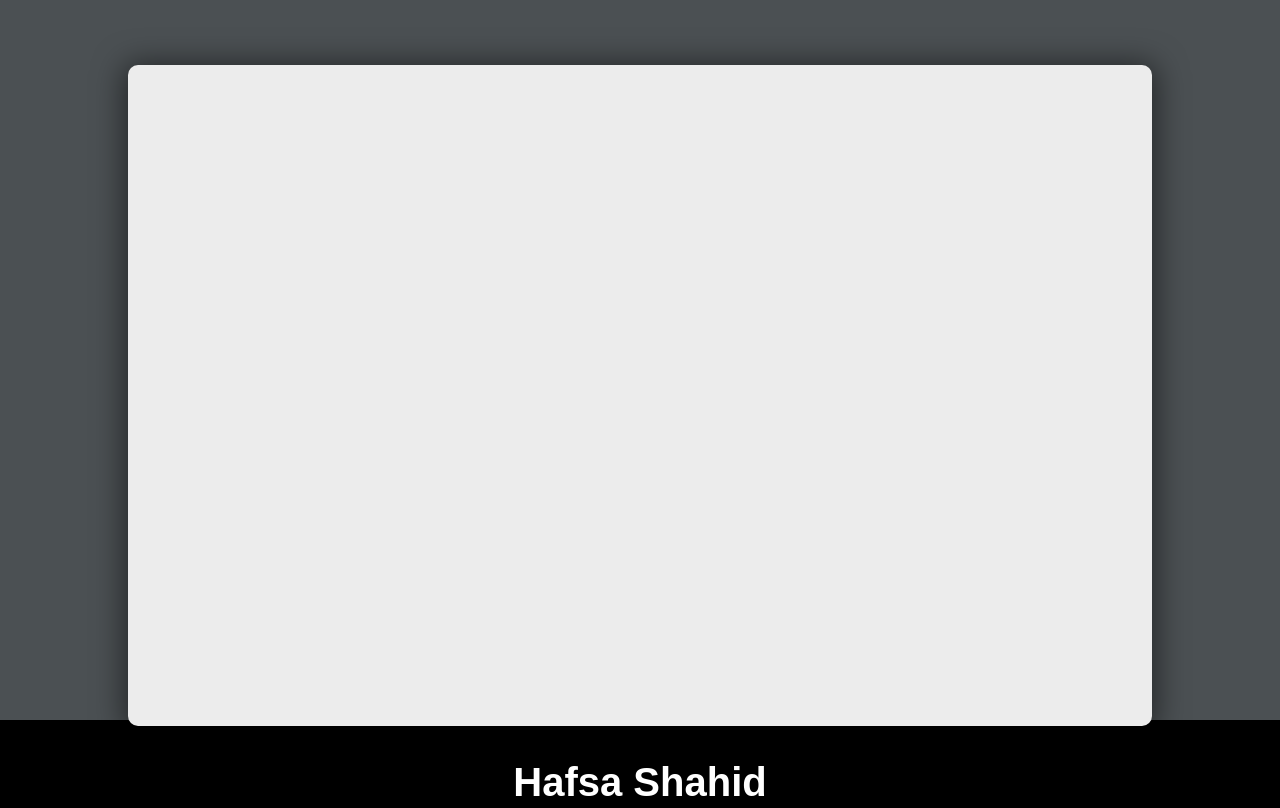
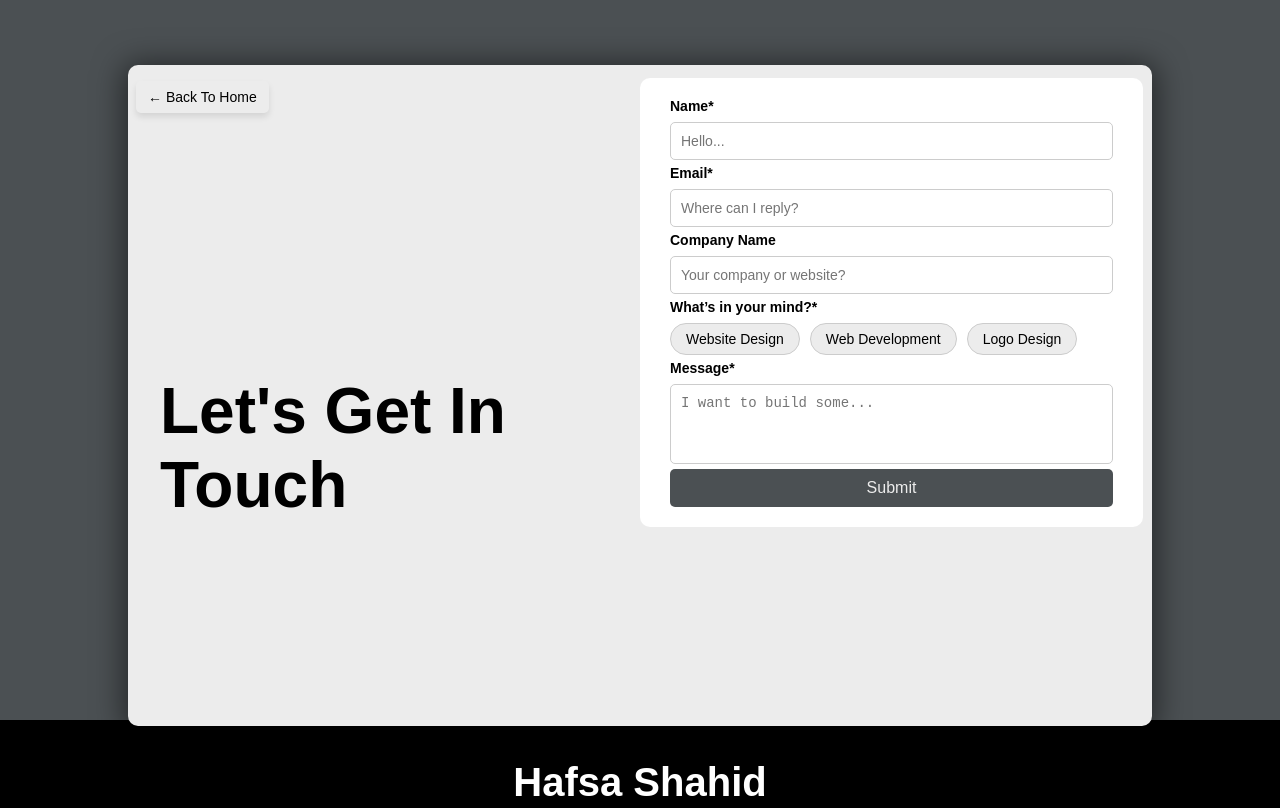
Before and after one commit to metachemist/Personal-Portfolio-2.0, a plain HTML site: page contact.html in a window 1280 px wide. Shown: the top 808 px of the page. Drawn offline with Linux system fonts and the light colour scheme; a web font is replaced by a local one.

Commit message:
Adding contact form

```diff
--- a/contact.html
+++ b/contact.html
@@ -15,7 +15,63 @@
     />
   </head>
   <body>
-    <div class="container"></div>
+    <div class="container">
+      <!-- Back to home -->
+      <a href="index.html" class="back-to-homecontact"> &#8592; Back To Home </a>
+      <!-- Left Section -->
+      <div class="leftSectioncontact">
+        <h1 class="aboutme">Let's Get In Touch</h1>
+        <div class="aboutmedesc">
+
+        </div>
+      </div>
+
+      <!-- Right Section -->
+      <div class="rightSectioncontact">
+
+        <div class="form-container">
+          <form>
+            <!-- Name -->
+            <label for="name">Name*</label>
+            <input type="text" id="name" placeholder="Hello...">
+
+            <!-- Email -->
+            <label for="email">Email*</label>
+            <input type="email" id="email" placeholder="Where can I reply?">
+
+            <!-- Company Name -->
+            <label for="company">Company Name</label>
+            <input type="text" id="company" placeholder="Your company or website?">
+
+            <!-- What’s on your mind? -->
+            <label>What’s in your mind?*</label>
+            <div class="checkbox-group">
+              <button type="button" class="checkbox-button">Website Design</button>
+              <button type="button" class="checkbox-button">Web Development</button>
+              <button type="button" class="checkbox-button">Logo Design</button>
+            </div>
+
+            <!-- Budget -->
+            <!-- <label>How much is your budget range?*</label>
+            <div class="checkbox-group">
+              <button type="button" class="checkbox-button">$1k - $5k</button>
+              <button type="button" class="checkbox-button">$5k - $10k</button>
+              <button type="button" class="checkbox-button">$10k - $20k</button>
+              <button type="button" class="checkbox-button">$20k - $50k</button>
+              <button type="button" class="checkbox-button">>$50k</button>
+            </div> -->
+
+            <!-- Message -->
+            <label for="message">Message*</label>
+            <textarea id="message" placeholder="I want to build some..."></textarea>
+
+            <!-- Submit Button -->
+            <button type="submit" class="submit-button">Submit</button>
+          </form>
+        </div>
+      </div>
+    </div>
+
     <!-- Footer -->
     <footer class="footer">
       <div class="footer-top">
--- a/styles.css
+++ b/styles.css
@@ -43,7 +43,7 @@ body {
   display: flex;
   justify-content: space-between;
   align-items: center;
-  margin-bottom: 50vh;
+  margin-bottom: 48vh;
   margin-top: 0rem;
 }
 
@@ -83,10 +83,9 @@ body {
 .subtitle {
   font-size: 1rem;
   color: rgba(75, 80, 83, 255); /* Dark grey background */
-  line-height: 1;
+  line-height: 1.3;
   font-family: "Poppins", sans-serif;
   font-weight: semibold;
-
 }
 
 /* Styling the container */
@@ -240,5 +239,150 @@ body {
   box-shadow: 0px 6px 8px rgba(0, 0, 0, 0.2); /* Intense shadow on hover */
 }
 
+.curvedArrow{
+  position: absolute;
+  right: 400px;
+  top: 0px;
+  width: 70px;
+  transform: scaleX(-1) rotate(355deg);
+}
+
+.textbox{
+  position: absolute;
+  left: 160px;
+  top: 80px;
+  padding: 0px 0px;
+  font-family: "Poppins", sans-serif;
+  font-weight: semibold;
+  font-size: 1rem;
+  color: rgba(75, 80, 83, 255);
+}
+
 
 /* WORK  */
+
+
+/* CONTACT */
+.leftSectioncontact {
+  display: inline-block; /* Allows them to appear side by side */
+  width: 40%;
+  margin: 6% 0%;
+  float: left;
+  position: relative; /* Use relative positioning */
+  top: 235px; /* Move it downward */
+  display: flex;
+  flex-direction: column;
+  justify-content: flex-end; /* Push content to the bottom */
+  align-items: flex-start;
+}
+
+.rightSectioncontact {
+  display: inline-block; /* Allows them to appear side by side */
+  width: 50%;
+  float: right;
+  position: relative;
+  bottom: 55px;
+  padding-bottom: 0px;
+  /* background-color: blue; */
+}
+
+
+.back-to-homecontact {
+  display: inline-block;
+  margin-bottom: 20px; /* Add spacing below the button */
+  color: black; /* Text color */
+  padding: 8px 12px; /* Button padding */
+  border-radius: 5px; /* Rounded corners */
+  text-decoration: none; /* Remove underline */
+  font-size: 14px; /* Font size */
+  box-shadow: 0px 4px 6px rgba(0, 0, 0, 0.1); /* Add a shadow */
+  position: relative;
+  right: 25.5rem;
+}
+
+.back-to-homecontact:hover {
+  background-color: rgba(75, 80, 83, 255);
+  box-shadow: 0px 6px 8px rgba(0, 0, 0, 0.2); /* Intense shadow on hover */
+}
+
+.form-container {
+  background: #fff ;
+  padding: 20px 30px;
+  border-radius: 10px;
+  width: 503px;
+}
+
+form {
+  display: flex;
+  flex-direction: column;
+  gap: 5px;
+}
+
+label {
+  font-weight: bold;
+  font-size: 14px;
+  margin-bottom: 3px;
+}
+
+input, textarea {
+  width: 100%;
+  padding: 10px;
+  border: 1px solid #ccc;
+  border-radius: 5px;
+  font-size: 14px;
+  outline: none;
+  transition: border 0.2s ease-in-out;
+}
+
+input:focus, textarea:focus {
+  border-color: #007BFF;
+}
+
+textarea {
+  resize: none;
+  height: 80px;
+}
+
+/* Checkbox Group Styles */
+.checkbox-group {
+  display: flex;
+  flex-wrap: wrap;
+  gap: 10px;
+}
+
+.checkbox-button {
+  padding: 7px 15px;
+  border: 1px solid #ccc;
+  border-radius: 20px;
+  background:  rgba(236,236,236,255);
+  font-size: 14px;
+  cursor: pointer;
+  transition: all 0.3s ease-in-out;
+}
+
+.checkbox-button:hover {
+  background: rgba(75, 80, 83, 255);
+  color: #fff;
+  border-color: rgba(75, 80, 83, 255);
+}
+
+.checkbox-button.active {
+  background: #007BFF;
+  color: #fff;
+}
+
+/* Submit Button */
+.submit-button {
+  background: rgba(75, 80, 83, 255);
+  color: rgba(236,236,236,255); ;
+  border: none;
+  border-radius: 5px;
+  padding: 10px 15px;
+  font-size: 16px;
+  cursor: pointer;
+  transition: background 0.3s ease-in-out;
+}
+
+.submit-button:hover {
+  background: rgba(75, 80, 83, 255);
+}
```
Also changed, not shown: about.html (+2 -2 lines), services.html (+5 -1 lines), work.html (+5 -1 lines), images/curved-arrow-svgrepo-com.svg (added).
